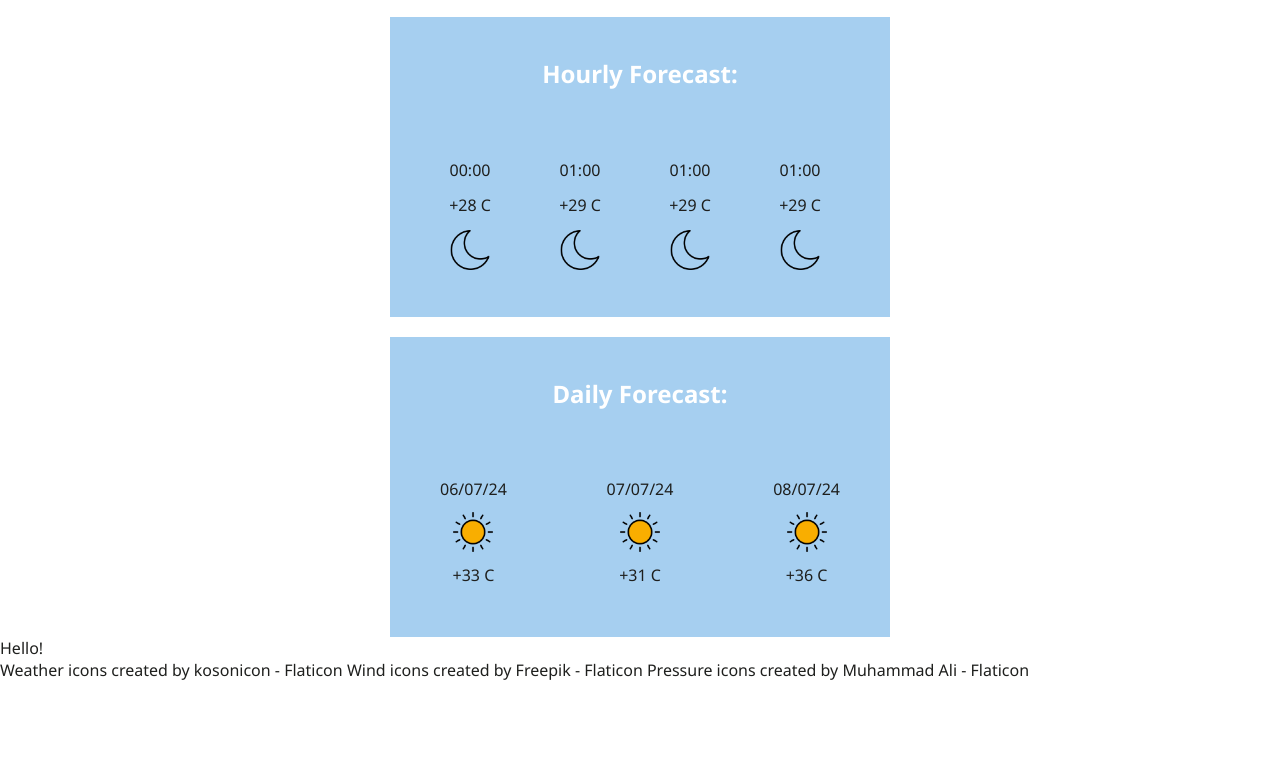
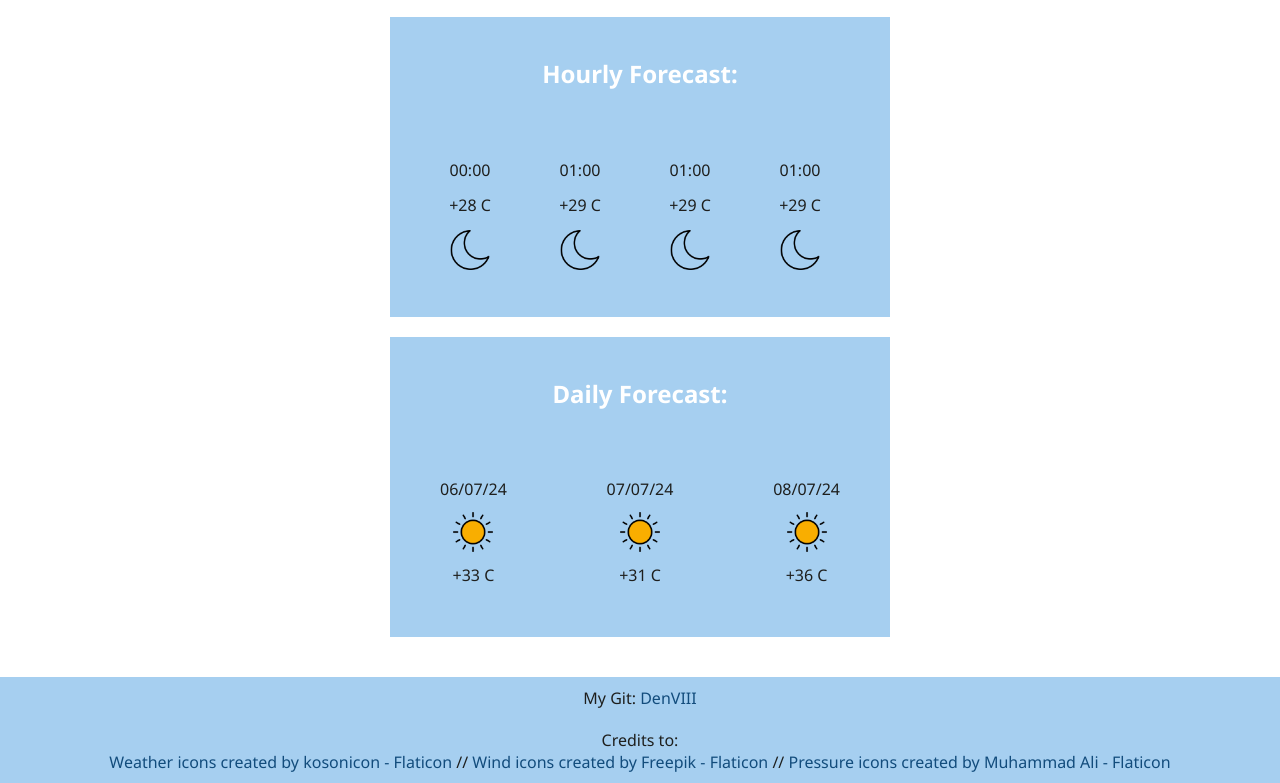
Before and after one commit to DenVIII/weather-app, a website built with webpack: page src/index.html in a window 1280 px wide. Shown: the part 628-1411 px from the top of the page. Before the commit the page ends 1309 px from the top, so only its background shows below. Built offline with nearby package versions, Linux system fonts and the light colour scheme; no server answers; files whose address does not match are found by name.

Commit message:
Finish the footer

```diff
--- a/src/index.html
+++ b/src/index.html
@@ -224,19 +224,26 @@
         </div>
       </div>
     </div>
-    <div class="random-div"></div>
     <footer>
-      <a href="https://www.flaticon.com/packs/weather-385" title="weather icons"
+      <p>My Git: <a href="https://github.com/DenVIII">DenVIII</a></p>
+      <div class="credits">
+        <p>Credits to:</p>
+        <a
+          href="https://www.flaticon.com/packs/weather-385"
+          title="weather icons"
           >Weather icons created by kosonicon - Flaticon</a
         >
+        <span> //</span>
         <a href="https://www.flaticon.com/packs/weather-242" title="wind icons"
           >Wind icons created by Freepik - Flaticon</a
         >
+        <span> //</span>
         <a
           href="https://www.flaticon.com/free-icons/pressure"
           title="pressure icons"
           >Pressure icons created by Muhammad Ali - Flaticon</a
         >
+      </div>
     </footer>
   </body>
 </html>
--- a/src/styles.css
+++ b/src/styles.css
@@ -237,3 +237,28 @@ a {
 .daily-forecast > .main > .container {
   height: 120px;
 }
+
+/*Footer*/
+
+footer {
+  display: flex;
+  flex-direction: column;
+  justify-content: center;
+  align-items: center;
+  margin-top: 40px;
+  padding: 10px 0;
+  min-height: 40px;
+  width: 100%;
+  background-color: var(--main-color);
+  font-family: "Roboto", sans-serif;
+}
+
+.credits {
+  margin-top: 20px;
+  text-align: center;
+}
+
+footer a {
+  text-decoration: none;
+  color: var(--accent-color);
+}
```
Also changed, not shown: dist/index.html, dist/main.js. Lines whose indentation alone changed are shown as unchanged.
